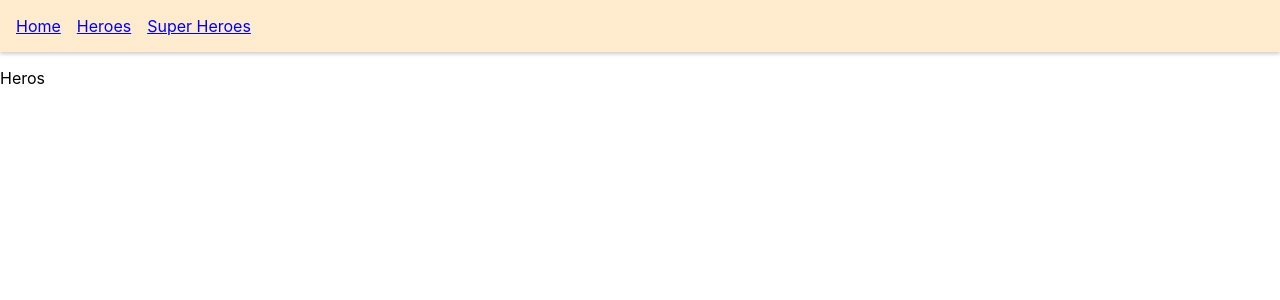
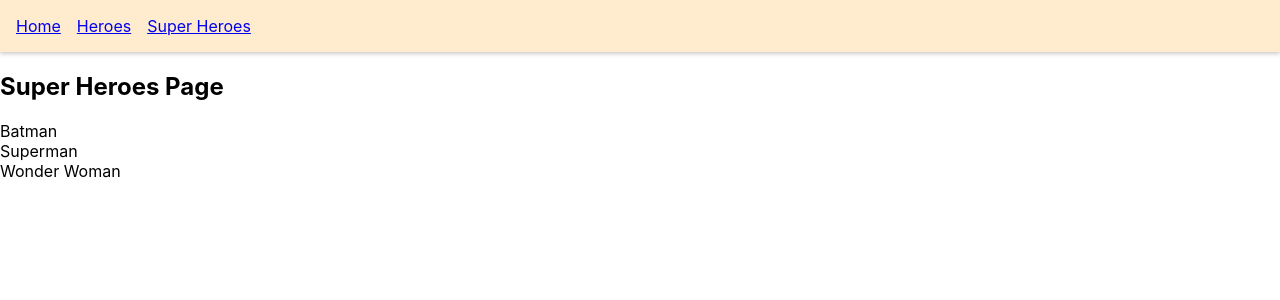
Before and after one commit to sumeetpatond/react-query-ce, a React (Create React App) app: page /heroes in a window 1280 px wide. Shown: the top 300 px of the page. Built offline with nearby package versions, Linux system fonts and the light colour scheme; data requests are answered from the project's data file.

Commit message:
fetching without react query

```diff
--- a/package.json
+++ b/package.json
@@ -6,6 +6,7 @@
     "@testing-library/jest-dom": "^5.16.5",
     "@testing-library/react": "^13.4.0",
     "@testing-library/user-event": "^13.5.0",
+    "axios": "^1.4.0",
     "json-server": "^0.17.3",
     "react": "^18.2.0",
     "react-dom": "^18.2.0",
--- a/src/components/Heros.page.jsx
+++ b/src/components/Heros.page.jsx
@@ -1,5 +1,30 @@
+import { useEffect, useState } from "react";
+import axios from "axios";
+
 function Heros() {
-  return <div>Heros</div>;
+  const [isLoading, setIsLoading] = useState(true);
+  const [data, setData] = useState([]);
+
+  useEffect(() => {
+    axios.get("http://localhost:4000/superheroes").then((res) => {
+      setData(res.data);
+      setIsLoading(false);
+    });
+  }, []);
+
+  if (isLoading) {
+    return <h2>Loading...</h2>;
+  }
+
+  return (
+    <>
+      <h2>Super Heroes Page</h2>
+      {data.map((hero) => {
+        // eslint-disable-next-line react/jsx-key
+        return <div>{hero.name}</div>;
+      })}
+    </>
+  );
 }
 
 export default Heros;
```
Also changed, not shown: 1 other file (tests, documents, lock files or other folders).
